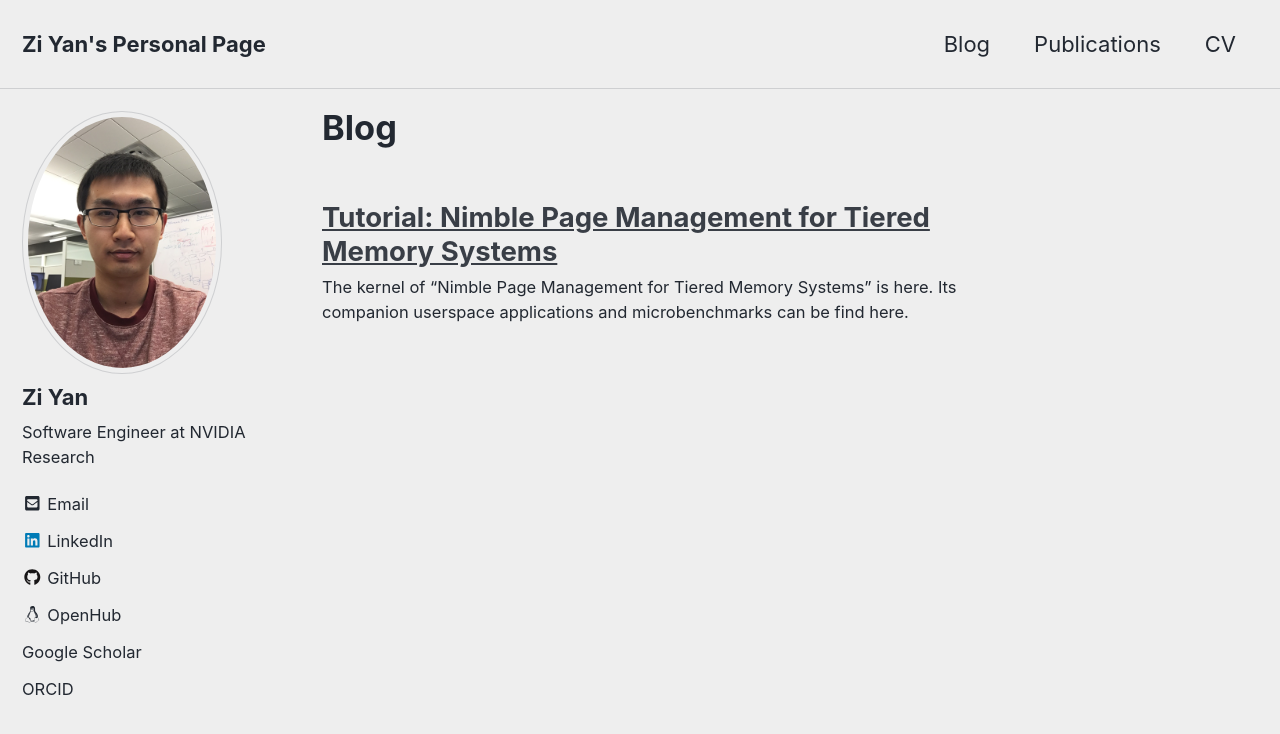
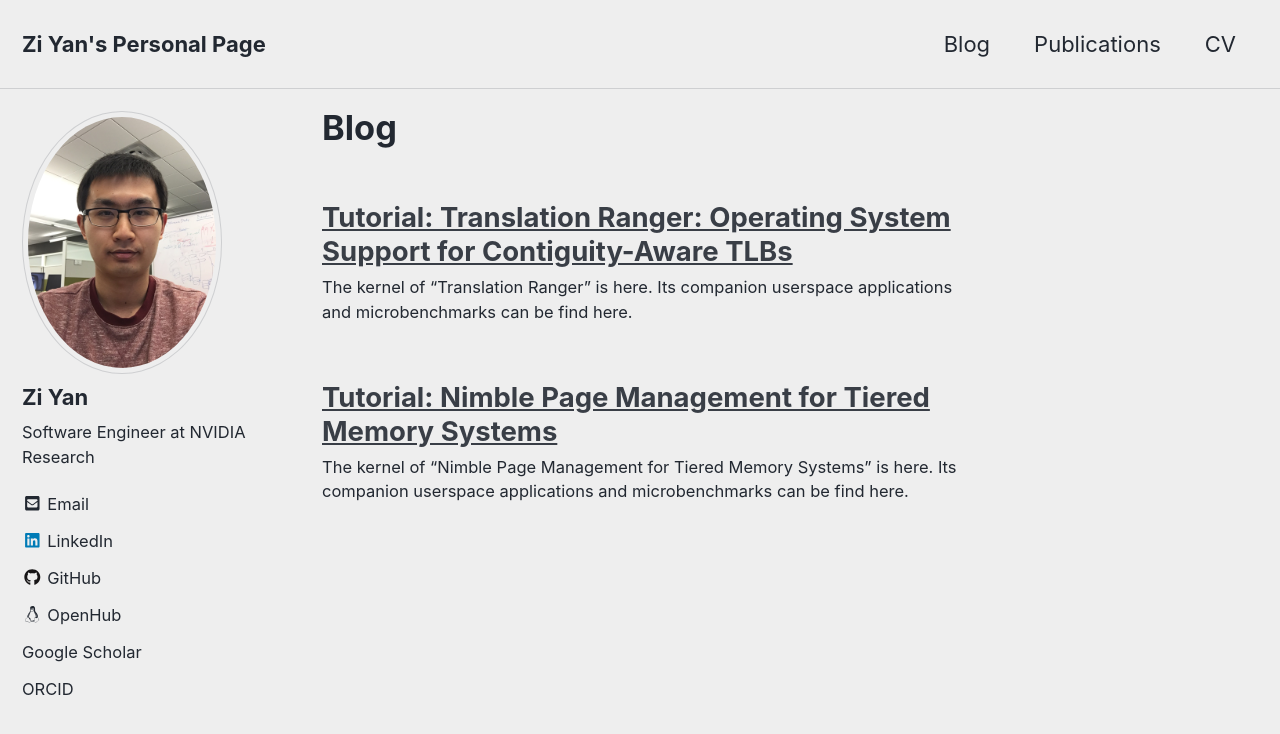
Before and after one commit to x-y-z/x-y-z.github.io, a Jekyll site: the page built from _pages/blog.md, in a window 1280 px wide and 900 px high. Shown: the top 734 px of the window. Built offline with Jekyll 4.4.1, drawn with Linux system fonts in a browser that asks for light colours; cached includes are drawn as plain includes; comment, search, counter and statistics services are not loaded; a style sheet for code colours, icons or effects is not loaded.

Commit message:
Updates for Translation Ranger.
Signed-off-by: Zi Yan <zi.yan@normal.zone>

```diff
--- /dev/null
+++ b/_blog/2019-06-24-translation-ranger.md
@@ -0,0 +1,12 @@
+---
+title: "Tutorial: Translation Ranger: Operating System Support for
+Contiguity-Aware TLBs"
+collection: blog
+date: 2019-06-24
+
+---
+
+- The kernel of "Translation Ranger" is [here](https://github.com/ysarch-lab/translation_ranger_isca_2019).
+- Its companion userspace applications and microbenchmarks can be find [here](https://github.com/ysarch-lab/translation_ranger_userspace).
+
+More is coming soon.
```
Also changed, not shown: _publications/2019-06-22-ISCA-2019.md (+1 -1 lines).
